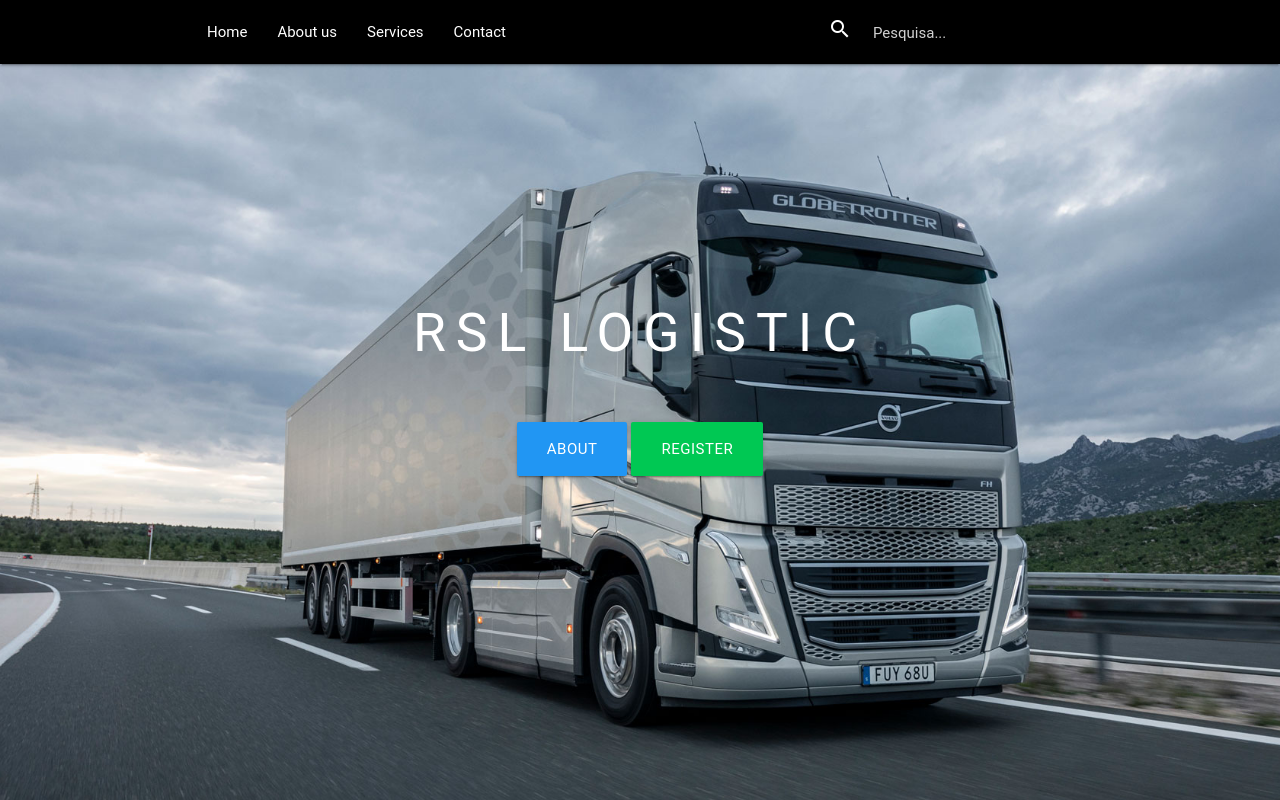
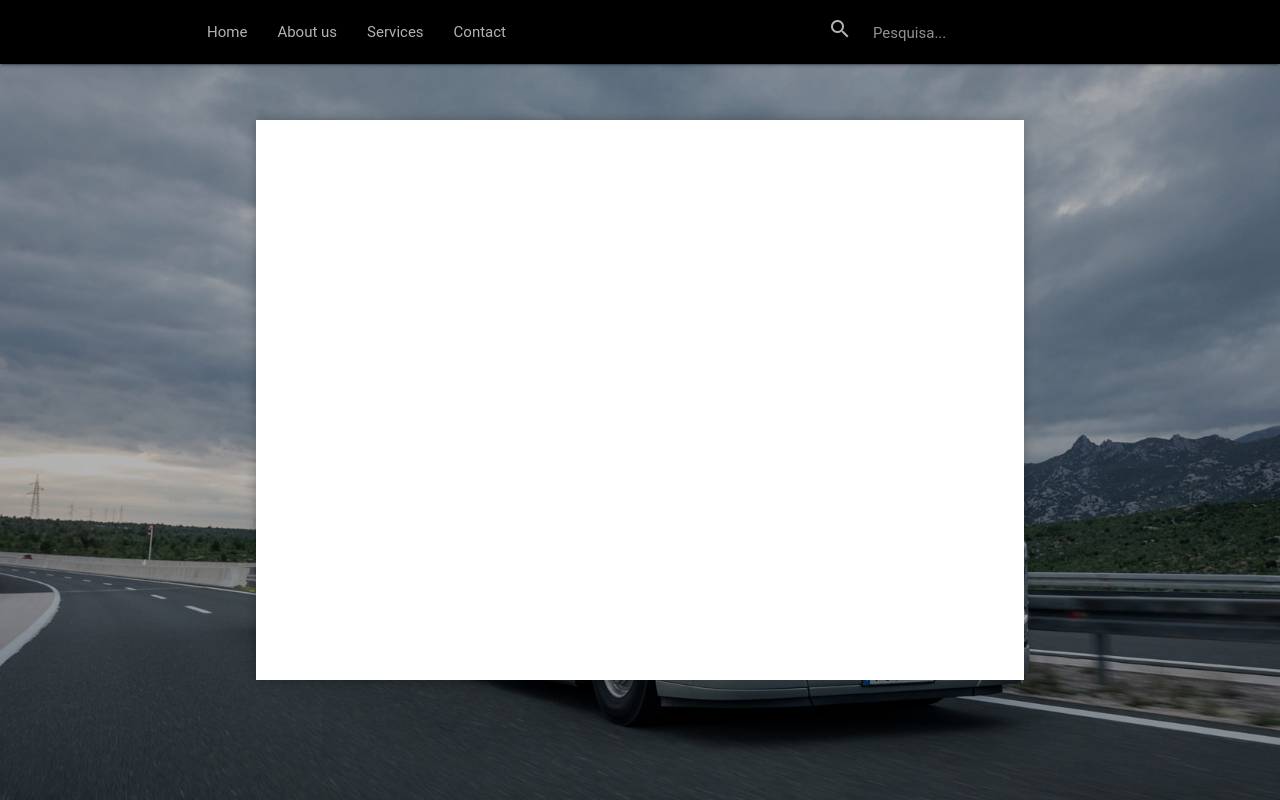
Before and after one commit to JorgeGWD/rsl-logistic-landing-page, a React (Create React App) app: page / in a window 1280 px wide. Shown: the top 800 px of the page. Built offline with nearby package versions, Linux system fonts and the light colour scheme; a web font is replaced by a local one.

Commit message:
Create Modal component

```diff
--- a/src/Components/Home/Home.js
+++ b/src/Components/Home/Home.js
@@ -1,6 +1,11 @@
 import React from 'react'
+import Modal from '../Modal/Modal'
 
 const Home = () => {
+
+    const openModal = () => {
+        console.log('Open Modal')
+    }
     return (
         <>
             <a id="home"></a>
@@ -33,8 +38,9 @@
             <div className="title">
                 <span className="subtitle  white-text"><h2 data-aos="fade-down">RSL LOGISTIC</h2></span><br/>
                 <a href="#about" style={{marginRight: 4 +"px"}} className="waves-effect waves-light btn-large blue" data-aos="fade-right">About</a>
-                <a className="waves-effect waves-light btn-large green accent-4" data-aos="fade-left">Register</a>
+                <a className="waves-effect waves-light btn-large green accent-4" data-aos="fade-left" onClick={openModal}>Register</a>
             </div>
+            <Modal />
         </>
     )
 }
--- /dev/null
+++ b/src/Components/Modal/Modal.css
@@ -0,0 +1,35 @@
+.modal-wrapper {
+  z-index: 50000000000;
+  position: fixed;
+  top: 0px;
+  right: 0px;
+  bottom: 0px;
+  left: 0px;
+}
+
+.modal-wrapper .modal-backdrop {
+  z-index: 100;
+  position: fixed;
+  top: 0px;
+  right: 0px;
+  bottom: 0px;
+  left: 0px;
+  background-color: rgba(0, 0, 0, 0.3);
+}
+
+.modal-wrapper .modal-box {
+  z-index: 101;
+  position: relative;
+  top: 50%;
+  left: 50%;
+  padding: 40px;
+  width: 60%;
+  height: 70%;
+  background-color: white;
+  overflow-y: auto;
+  -webkit-box-shadow: 0 0 10px rgba(0, 0, 0, 0.25);
+          box-shadow: 0 0 10px rgba(0, 0, 0, 0.25);
+  -webkit-transform: translate(-50%, -50%);
+          transform: translate(-50%, -50%);
+}
+/*# sourceMappingURL=Modal.css.map */
--- /dev/null
+++ b/src/Components/Modal/Modal.js
@@ -0,0 +1,15 @@
+import React from 'react'
+import './Modal.css'
+
+const Modal = (props) => {
+    return (
+        <div className="modal-wrapper">
+            <div className="modal-backdrop" />
+            <div className="modal-box">
+                {props.children}
+            </div>
+        </div>
+    )
+}
+
+export default Modal
--- /dev/null
+++ b/src/Components/Modal/Modal.sass
@@ -0,0 +1,27 @@
+.modal-wrapper
+    z-index: 50000000000
+    position: fixed
+    top: 0px
+    right: 0px
+    bottom: 0px
+    left: 0px
+    .modal-backdrop
+        z-index: 100
+        position: fixed
+        top: 0px
+        right: 0px
+        bottom: 0px
+        left: 0px
+        background-color: rgba(0, 0, 0, .3)
+    .modal-box
+        z-index: 101
+        position: relative
+        top: 50%
+        left: 50%
+        padding: 40px
+        width: 60%
+        height: 70%
+        background-color: white
+        overflow-y: auto
+        box-shadow: 0 0 10px rgba(0, 0, 0, .25)
+        transform: translate(-50%, -50%)
```
Also changed, not shown: src/Components/About/About.js (line endings or trailing spaces), src/Components/Contact/Contact.js (line endings or trailing spaces), src/Components/Features/Features.js (line endings or trailing spaces), src/Components/Footer/Footer.js (line endings or trailing spaces), 1 other file (tests, documents, lock files or other folders).
